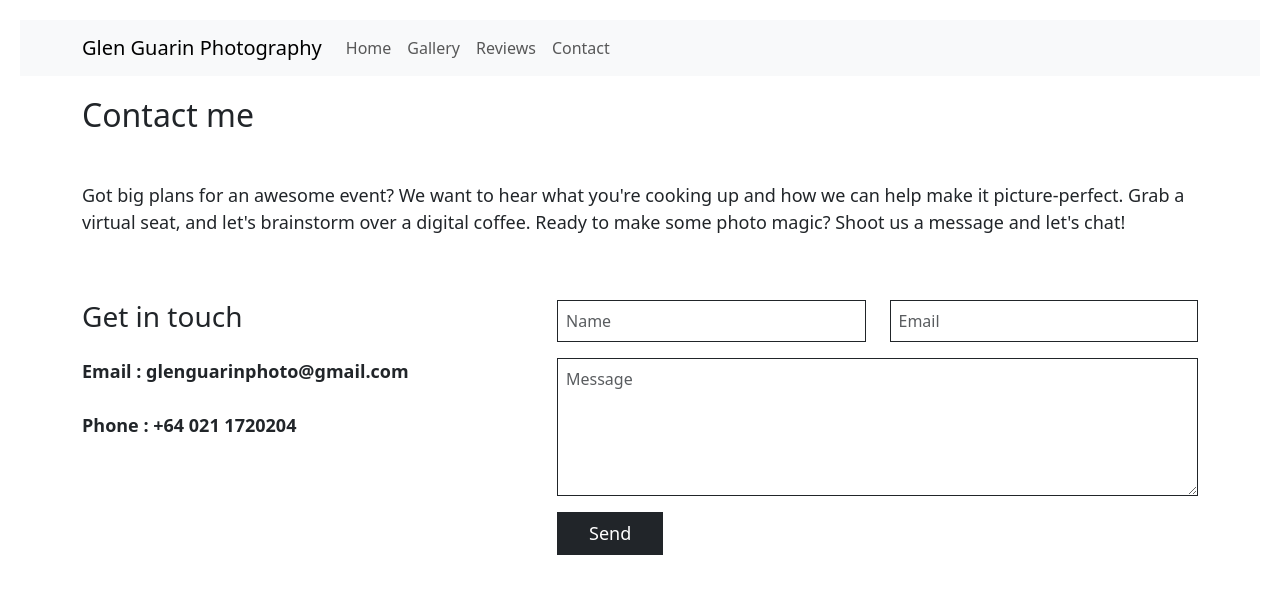
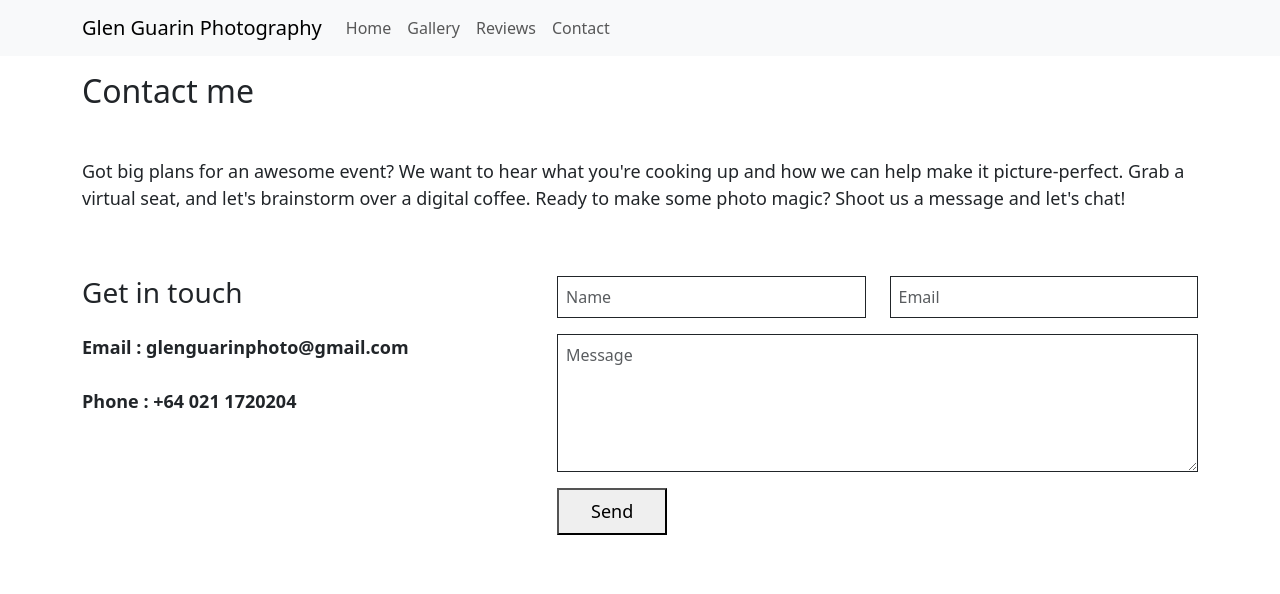
Before and after one commit to glenguarin/glenguarinphoto, a React (Create React App) app: page /contact in a window 1280 px wide. Shown: the top 594 px of the page. Built offline with nearby package versions, Linux system fonts and the light colour scheme.

Commit message:
resized carousel

```diff
--- a/src/index.css
+++ b/src/index.css
@@ -7,7 +7,7 @@
 
 body {
   margin: 0;
-  padding: 20px;
+  /* padding: 20px; */
   font-family: "Poppins";
   background: var(--secondary);
 }
@@ -22,48 +22,10 @@ p {
   margin: 20px 0;
 }
 
-button {
-  border: 0;
-  padding: 8px;
-  border-radius: 4px;
-  color: white;
-  background: var(--primary);
-  cursor: pointer;
-}
-
-/* navbar */
-header nav {
-  display: flex;
-  gap: 4.4rem;
-  justify-content: end;
-  max-width: 1200px;
-  margin: 0 auto;
-}
-
-header nav h1 {
-  margin-right: auto;
-}
-
-header nav a {
-  text-decoration: none;
-  color: #868e96;
-  padding: 6px;
-  border-radius: 4px;
-}
-
-header nav a.active {
-  color: var(--primary);
-  font-weight: bold;
-}
-
-header nav a:hover {
-  color: var(--primary);
-}
-
 /* page content */
 main {
-  max-width: 1200px;
-  margin: 20px auto;
+  /* max-width: 1200px; */
+  /* margin: 20px auto; */
 }
 
 .center-item {
```
